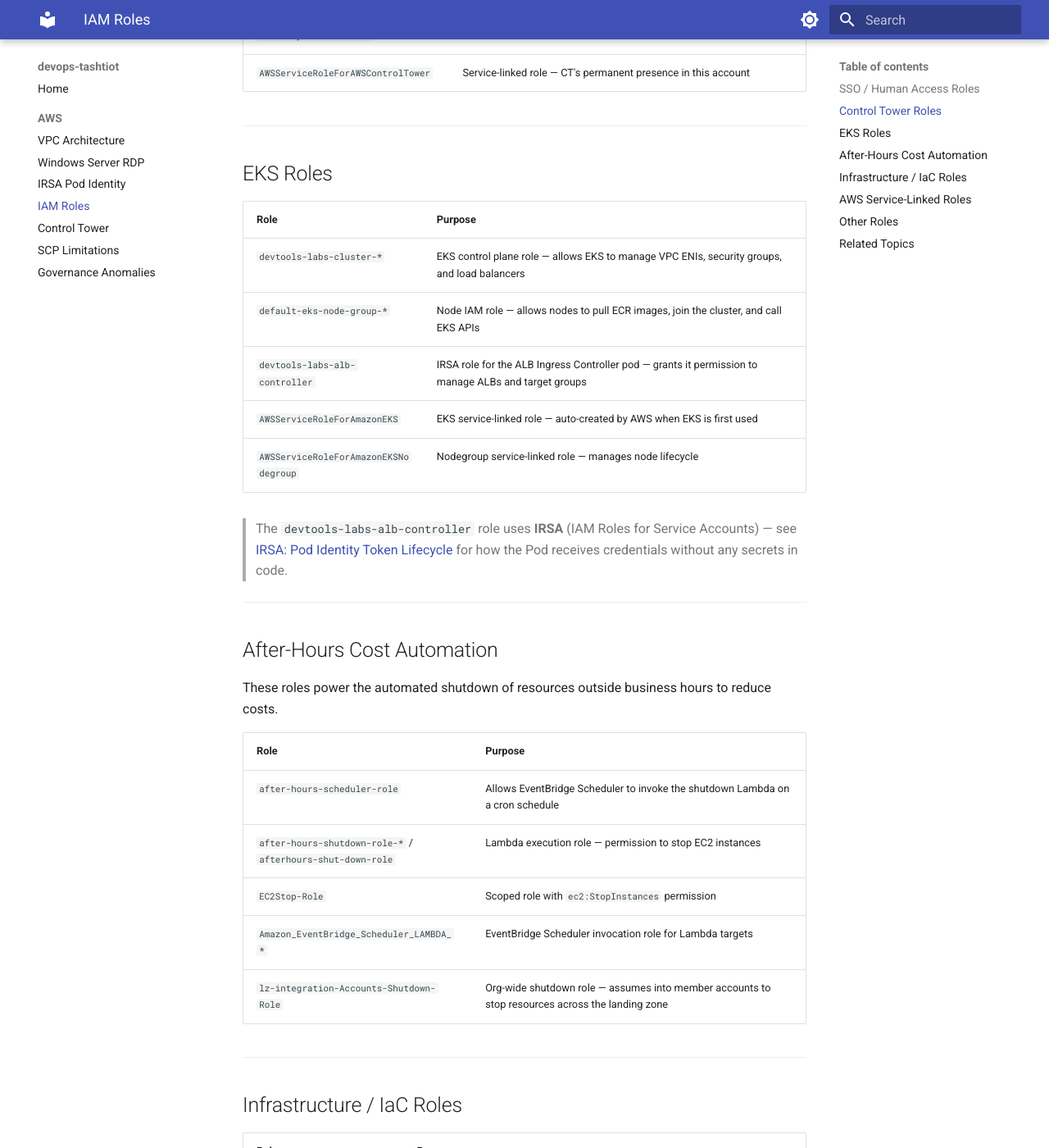
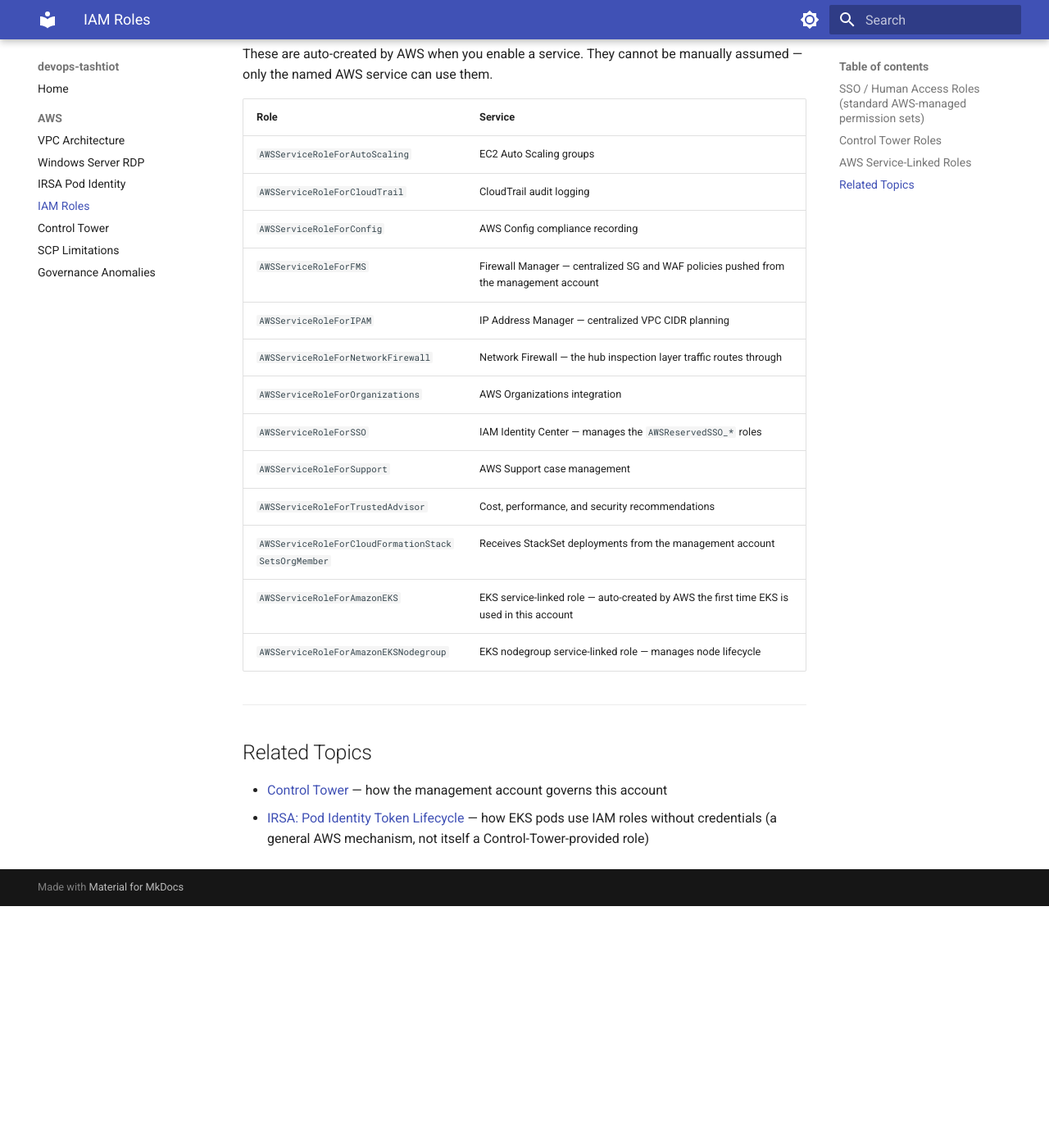
Before and after one commit to devops-tashtiot/devops-tashtiot.github.io, an MkDocs documentation site: the page built from docs-src/aws/iam-roles.md, in a window 1280 px wide and 1400 px high, scrolled down 1708 px. Shown: the whole window at 82% size. Built offline with MkDocs 1.6.1 and Material for MkDocs 9.7.7, drawn with Linux system fonts in a browser that asks for light colours; after the commit the page ends 2813 px from its top, so only the background shows below that; some of the changed text lies outside the part shown.

Commit message:
docs: trim iam-roles.md to Control Tower/AWS built-in roles only, remove staff-created custom roles

```diff
--- a/docs-src/aws/iam-roles.md
+++ b/docs-src/aws/iam-roles.md
@@ -1,12 +1,19 @@
 # IAM Roles
 
-This page summarizes every IAM role in the AWS workload account, grouped by purpose. Understanding who (or what) uses each role helps with least-privilege audits, incident response, and onboarding.
+This page covers only the IAM roles that are **built into this account by Control Tower and AWS
+itself** — Control Tower's own execution roles, AWS's standard Identity Center permission sets,
+and service-linked roles AWS auto-creates when a service is enabled. It deliberately excludes
+custom roles created by staff members for specific applications/automation (Terraform, EKS
+workloads, cost-automation Lambdas, etc.) — this page is about what the platform arrives with, not
+what's been built on top of it.
 
 ---
 
-## SSO / Human Access Roles
+## SSO / Human Access Roles (standard AWS-managed permission sets)
 
-These roles are federated via **AWS IAM Identity Center (SSO)**. No long-lived IAM users exist — humans assume these roles temporarily after authenticating through SSO.
+These roles are federated via **AWS IAM Identity Center (SSO)**. No long-lived IAM users exist —
+humans assume these roles temporarily after authenticating through SSO. All four are AWS's own
+predefined/managed permission sets, not custom ones defined for this account.
 
 | Role | Access Level | When Used |
 |---|---|---|
@@ -14,11 +21,6 @@
 | `AWSPowerUserAccess` | Full except IAM user/group management | Developers needing broad but bounded access |
 | `AWSReadOnlyAccess` | Read everything, change nothing | Auditors, monitoring dashboards, on-call review |
 | `AWSOrganizationsFullAccess` | Manage OUs, accounts, and SCPs | Restructuring the org or moving accounts between OUs |
-| `Workload-Admin-PS` | Full workload admin | Day-to-day infra work — Terraform, EKS, networking |
-| `Workload-Security-Admin-PS` | Security admin + data perimeter reads | Managing firewall rules and perimeter exceptions between spoke OUs |
-| `Workload-Security-Audit-PS` | Read-only resource configurations | Security audits, compliance reviews |
-| `Workload-Security-Tagger-PS` | Tag resources only | Enforcing tagging standards without broader access |
-| `Workload-Support-Admin-PS` | Support + perimeter exemptions | Escalating AWS Support cases, handling support-level perimeter access |
 
 > **Why SSO roles instead of IAM users?** SSO-federated roles issue short-lived credentials (typically 1–8 hours). There are no permanent access keys to rotate, leak, or forget to revoke when someone leaves the team.
 
@@ -39,47 +41,6 @@
 
 ---
 
-## EKS Roles
-
-| Role | Purpose |
-|---|---|
-| `devtools-labs-cluster-*` | EKS control plane role — allows EKS to manage VPC ENIs, security groups, and load balancers |
-| `default-eks-node-group-*` | Node IAM role — allows nodes to pull ECR images, join the cluster, and call EKS APIs |
-| `devtools-labs-alb-controller` | IRSA role for the ALB Ingress Controller pod — grants it permission to manage ALBs and target groups |
-| `AWSServiceRoleForAmazonEKS` | EKS service-linked role — auto-created by AWS when EKS is first used |
-| `AWSServiceRoleForAmazonEKSNodegroup` | Nodegroup service-linked role — manages node lifecycle |
-
-> The `devtools-labs-alb-controller` role uses **IRSA** (IAM Roles for Service Accounts) — see [IRSA: Pod Identity Token Lifecycle](irsa-pod-identity.md) for how the Pod receives credentials without any secrets in code.
-
----
-
-## After-Hours Cost Automation
-
-These roles power the automated shutdown of resources outside business hours to reduce costs.
-
-| Role | Purpose |
-|---|---|
-| `after-hours-scheduler-role` | Allows EventBridge Scheduler to invoke the shutdown Lambda on a cron schedule |
-| `after-hours-shutdown-role-*` / `afterhours-shut-down-role` | Lambda execution role — permission to stop EC2 instances |
-| `EC2Stop-Role` | Scoped role with `ec2:StopInstances` permission |
-| `Amazon_EventBridge_Scheduler_LAMBDA_*` | EventBridge Scheduler invocation role for Lambda targets |
-| `lz-integration-Accounts-Shutdown-Role` | Org-wide shutdown role — assumes into member accounts to stop resources across the landing zone |
-
----
-
-## Infrastructure / IaC Roles
-
-| Role | Purpose |
-|---|---|
-| `horizon-terraform-role` | Assumed by Terraform (CI/CD or local) to provision all infrastructure in this account |
-| `lz-integration-cdk-deploy-role` | CDK deployment role — used during `cdk deploy` to orchestrate the deployment |
-| `lz-integration-cdk-cfn-exec-role` | CloudFormation execution role — the identity CloudFormation uses to actually create resources during a CDK deploy |
-| `DeleteDefaultVPCStackSetRole` | Used by a StackSet that removes the AWS default VPC from newly vended accounts |
-| `stacksets-exec-*` | CloudFormation StackSets execution role — receives StackSet operations from the management account |
-| `FlowLogRole-*` | Allows VPC Flow Logs to write to CloudWatch Logs |
-
----
-
 ## AWS Service-Linked Roles
 
 These are auto-created by AWS when you enable a service. They cannot be manually assumed — only the named AWS service can use them.
@@ -97,23 +58,12 @@
 | `AWSServiceRoleForSupport` | AWS Support case management |
 | `AWSServiceRoleForTrustedAdvisor` | Cost, performance, and security recommendations |
 | `AWSServiceRoleForCloudFormationStackSetsOrgMember` | Receives StackSet deployments from the management account |
-
----
-
-## Other Roles
-
-| Role | Purpose |
-|---|---|
-| `xray-cron-lambda-role` | Lambda execution role for X-Ray tracing jobs |
-| `xray-cron-scheduler-role` | EventBridge Scheduler role for X-Ray cron |
-| `lz-integration-bedrock-cloudwatch-logging-role` | Allows Amazon Bedrock to write inference logs to CloudWatch |
-| `lz-integration-bedrock-cloudwatch-read-role` | Read access to Bedrock CloudWatch logs |
-| `BlastUnitCollectorRole` | Security posture / blast-radius scanning tool |
-| `Costi` | Cost visibility and optimization tool |
+| `AWSServiceRoleForAmazonEKS` | EKS service-linked role — auto-created by AWS the first time EKS is used in this account |
+| `AWSServiceRoleForAmazonEKSNodegroup` | EKS nodegroup service-linked role — manages node lifecycle |
 
 ---
 
 ## Related Topics
 
 - [Control Tower](control-tower.md) — how the management account governs this account
-- [IRSA: Pod Identity Token Lifecycle](irsa-pod-identity.md) — how EKS pods use IAM roles without credentials
+- [IRSA: Pod Identity Token Lifecycle](irsa-pod-identity.md) — how EKS pods use IAM roles without credentials (a general AWS mechanism, not itself a Control-Tower-provided role)
```
